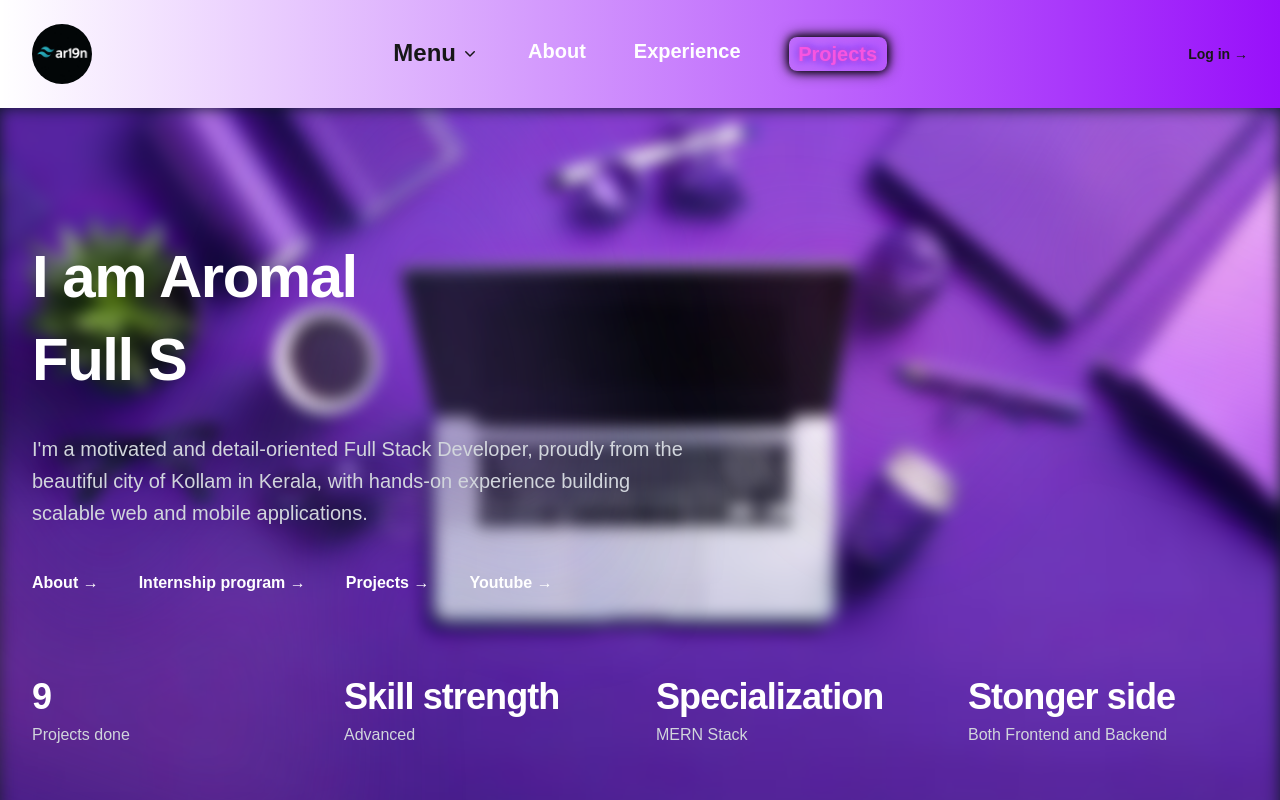
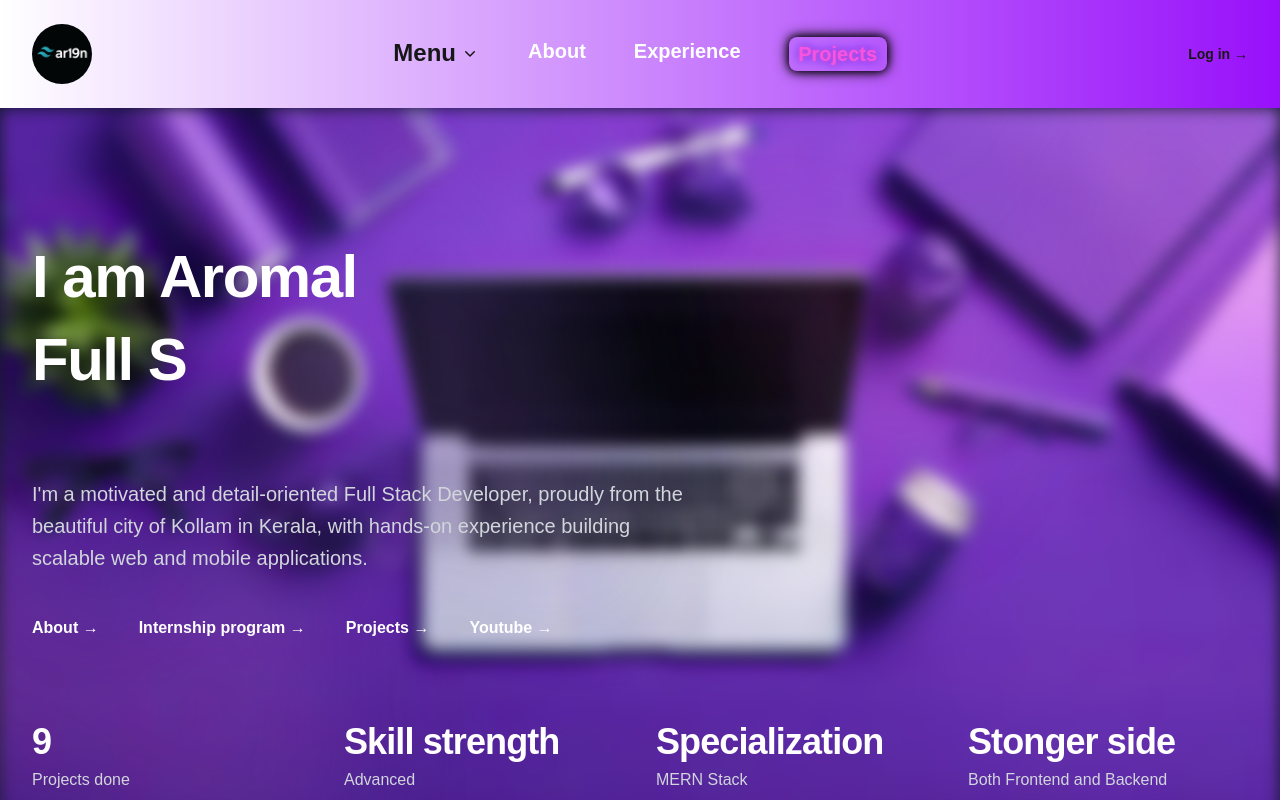
Before and after one commit to fake-test-dotcom/portfolio, a Next.js app: page / in a window 1280 px wide. Shown: the top 800 px of the page. Built offline with nearby package versions, Linux system fonts and the light colour scheme.

Commit message:
Updated paragraph on homepage

```diff
--- a/app/page.tsx
+++ b/app/page.tsx
@@ -261,7 +261,10 @@ export default function Navbar() {
       {/* Content */}
       <div className="mx-auto max-w-7xl px-6 lg:px-8">
         <div className="mx-auto max-w-2xl lg:mx-0">
-       <div className="text-5xl font-semibold tracking-tight text-white sm:text-6xl leading-snug">
+      <div
+  className="text-5xl font-semibold tracking-tight text-white sm:text-6xl leading-snug"
+  style={{ minHeight: '210px' }} // Adjust this based on expected height
+>
   <TypeAnimation
     sequence={[
       'I am Aromal',
@@ -277,6 +280,7 @@ export default function Navbar() {
     className="whitespace-pre-line"
   />
 </div>
+
 
 
           <p className="mt-8 text-lg font-medium text-pretty text-gray-300 sm:text-xl/8">
```
